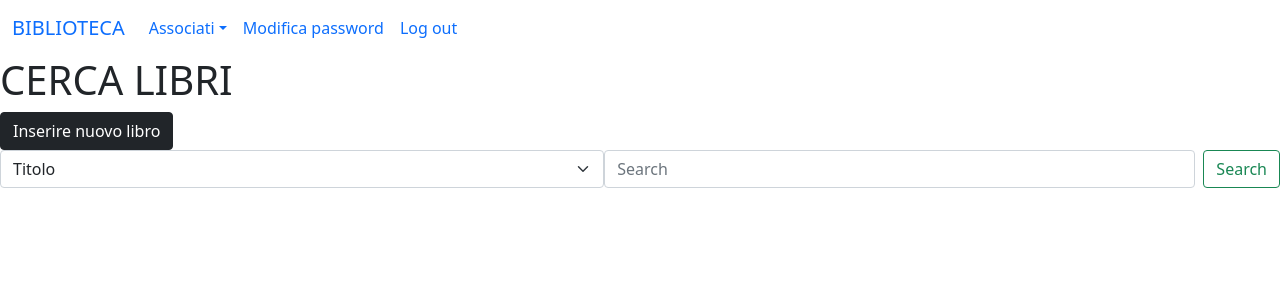
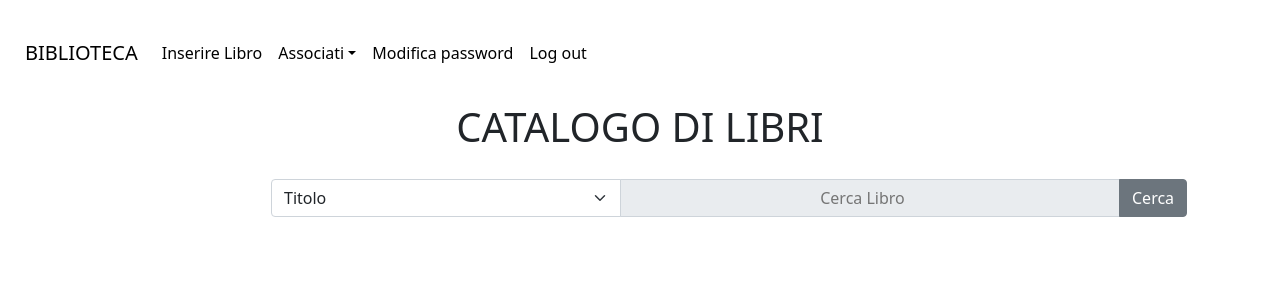
Before and after one commit to polag/biblio, a PHP site: page /biblio/ in a window 1280 px wide. Shown: the top 300 px of the page. Run offline with PHP 8.4, Linux system fonts and the light colour scheme; the visitor is signed in with stand-in values (Sample User, id 1); some libraries are stand-ins or nearby versions.

Commit message:
Added styles

```diff
--- a/includes/Libro.php
+++ b/includes/Libro.php
@@ -155,7 +155,7 @@ class Libro extends FormHandle
         global $mysqli;
 
         $id_libro = intval($id_libro);
-        if($status == 'In prestito'){
+        if($status == 'in prestito'){
             $query_user = $mysqli->query("SELECT codice_fiscale FROM persona WHERE codice_fiscale = '" . $id_user . "'");
 
             if ($query_user->num_rows == 0) {
@@ -169,7 +169,7 @@ class Libro extends FormHandle
             $query->bind_param('si', $id_user,$id_libro);
             $query->execute();
        }
-        elseif($status == 'Disponibile'){
+        elseif($status == 'disponibile'){
             $query = $mysqli->prepare('UPDATE ritiro_libro SET data_restituzione = NOW() WHERE id_libro = ?');
             $query->bind_param('i', $id_libro);
             $query->execute();
--- a/includes/Utente.php
+++ b/includes/Utente.php
@@ -150,7 +150,7 @@ class Utente
         $user = $query_user->fetch_assoc();
 
         if ($user['password'] !== md5($fields['password'])) {
-            header('Location: https://localhost/blog/login.php?statologin=errore&messages=Password errata.');
+            header('Location: https://localhost/biblio/login.php?statologin=errore&messages=Password errata.');
             exit;
         }
 
--- a/includes/header.php
+++ b/includes/header.php
@@ -35,8 +35,8 @@ session_start();
                         <?php if (isset($_SESSION['is_impiegato'])) :  ?>
 
 
-                                <?php if($_SESSION['is_impiegato']) : ?>
-
+                            <?php if ($_SESSION['is_impiegato']) : ?>
+                                <li class="nav-item"><a class="nav-link" href="./insert-book.php">Inserire Libro</a></li>
                                 <li class="nav-item dropdown">
                                     <a class="nav-link dropdown-toggle" href="#" id="navbarDropdown" role="button" data-bs-toggle="dropdown" aria-expanded="false">Associati</a>
                                     <ul class="dropdown-menu" aria-labelledby="navbarDropdown">
--- a/includes/manage-book.php
+++ b/includes/manage-book.php
@@ -9,7 +9,7 @@ if(isset($_GET['insert'])){
 elseif(isset($_GET['prestito'])){
 
     if ($_GET['prestito'] == 1){
-        \DataHandle\Libro::changeBookStatus($_POST['id'],'In prestito', $_POST['codice_fiscale']);
+        \DataHandle\Libro::changeBookStatus($_POST['id'],'in prestito', $_POST['codice_fiscale']);
     }
     if ($_GET['prestito'] == 0){
         \DataHandle\Libro::changeBookStatus($_GET['id'],'disponibile');
--- a/index.php
+++ b/index.php
@@ -17,18 +17,13 @@ if (isset($_SESSION['is_impiegato'])) {
 }
 if (isset($_GET['stato'])) {
     \DataHandle\Utils\show_alert($_GET['action'], $_GET['stato']);
-
-
 }
 ?>
-<h1>CERCA LIBRI</h1>
-<?php if($is_impiegato):?>
-                <a href="./insert-book.php" class="btn btn-dark">Inserire nuovo libro</a>
+<h1>CATALOGO DI LIBRI</h1>
+<form class="d-flex cerca-libri">
+    <div class="input-group mb-3">
 
-                <?php endif;?>
-
-<form class="d-flex">
-    <select class="form-select" aria-label="Cerca per" name="search_type">
+        <select class="form-select search" aria-label="Cerca per" name="search_type">
             <option value="titolo" selected>Titolo</option>
             <option value="autore">Autore</option>
             <?php if ($is_impiegato) : ?>
@@ -36,38 +31,49 @@ if (isset($_GET['stato'])) {
                 <option value="data_pubblicazione">Data Pubblicazione (esempio: 1983-01-25)</option>
             <?php endif; ?>
         </select>
+        <input class="input-group-text" type="search" placeholder="Cerca Libro" aria-label="search" name="search">
+        <button class="btn btn-secondary" type="submit">Cerca</button>
 
-    <input class="form-control me-2" type="search" placeholder="Search" aria-label="Search" name="search">
-    <button class="btn btn-outline-success" type="submit">Search</button>
+    </div>
 </form>
-
 <?php
 if (isset($books)) : ?>
     <div>
         <?php foreach ($books as $book) : ?>
-            <div class="book-card">
-                <h2>Titolo: <?php echo $book['titolo']; ?></h2>
+            <div class="card book-card mb-3" >
+                <div class="row g-0">
+                    <div class="col-md-4">
+                        <img src="<?php echo $book['copertina']; ?>" class="card-img-top" alt="copertina  <?php echo $book['titolo']; ?>">
+                    </div>
+                    <div class="col-md-8">
+                        <div class="card-body">
+                            <h4><?php echo $book['titolo']; ?></h4>
                             <p>Autore: <?php echo $book['autore']; ?> </p>
+
                             <?php if ($is_impiegato) : ?>
                                 <p>ISBN: <?php echo $book['ISBN']; ?></p>
                                 <p>Data di Pubblicazione: <?php echo $book['data_pubblicazione']; ?> </p>
-                    <img src="<?php echo $book['copertina']; ?>" alt="copertina  <?php echo $book['titolo']; ?>">
                             <?php endif; ?>
                             <p><?php echo $book['stato']; ?> </p>
+                        </div>
+                    </div>
+                    <div class="card-footer text-muted">
+                                <?php if ($is_impiegato) : ?>
+                                <?php if (strtolower($book['stato']) == 'disponibile') : ?>
+                                    <a href="./prestito.php?id=<?php echo $book['id']; ?>&titolo=<?php echo $book['titolo']; ?>" class="btn btn-dark">Prestito</a>
+                                <?php else : ?>
+                                    <a href="./includes/manage-book.php?prestito=0&id=<?php echo $book['id']; ?>" class="btn btn-dark">Disponibile</a>
+                                <?php endif; ?>
+                                <a href="./update-book.php?id=<?php echo $book['id']; ?>" class="btn btn-dark">Modificare libro</a>
+                                <a href="./history.php?id=<?php echo $book['id']; ?>" class="btn btn-dark">Storico dei prestiti</a>
 
+                                <a href="./includes/manage-book.php?id=<?php echo $book['id']; ?>&delete=1" class="btn btn-dark">Eliminare libro</a>
+                            <?php endif;?>
                     </div>
-            <?php if($is_impiegato):?>
-                <?php if(strtolower($book['stato']) == 'disponibile'): ?>
-                    <a href="./prestito.php?id=<?php echo $book['id'];?>&titolo=<?php echo $book['titolo'];?>" class="btn btn-dark">Prestito</a>
-                <?php else: ?>
-                    <a href="./includes/manage-book.php?prestito=0&id=<?php echo $book['id'];?>" class="btn btn-dark">Disponibile</a>
-                <?php endif;?>
-                <a href="./update-book.php?id=<?php echo $book['id'];?>" class="btn btn-dark">Modificare libro</a>
-                <a href="./history.php?id=<?php echo $book['id'];?>" class="btn btn-dark">Storico dei prestiti</a>
+              </div>
+            </div>
+        <?php endforeach; ?>
 
-                <a href="./includes/manage-book.php?id=<?php echo $book['id'];?>&delete=1" class="btn btn-dark">Eliminare libro</a>
-                <?php endif;
-        endforeach; ?>
     </div>
         <?php endif; ?>
         <?php if ($not_found) : ?>
--- a/prestito.php
+++ b/prestito.php
@@ -4,10 +4,10 @@ include_once __DIR__ . '/includes/globals.php';
 
 ?>
 
-<form action="./includes/manage-book.php?prestito=1" method="POST">
-    <input name="titolo" type="text"  class="form-control" value="<?php echo $_GET['titolo'];?>"  disabled>
+<form action="./includes/manage-book.php?prestito=1" method="POST" class="container prestito-form">
+    <input name="titolo" type="text"  class="form-control prestito" value="<?php echo $_GET['titolo'];?>"  disabled>
     <input name="id" type="text"  class="form-control"  value="<?php echo $_GET['id']?>" hidden >
     <label for="codice_fiscale" class="form-label">Inserire codice fiscale del associato</label>
-    <input name="codice_fiscale" type="text"  class="form-control" autocomplete="off" required>
+    <input name="codice_fiscale" type="text"  class="form-control prestito" autocomplete="off" required>
     <input type="submit" value="Libro in prestito" class="btn btn-dark">
 </form>
--- a/styles/styles.css
+++ b/styles/styles.css
@@ -0,0 +1,71 @@
+body{
+    text-align: center;
+    padding: 25px;
+}
+a{
+    color: black;
+}
+
+select.form-select.search {
+    max-width: 350px;
+}
+input.input-group-text {
+    min-width: 500px;
+}
+.input-group{
+    left: 20%;
+    right: 20%;
+    margin: 20px 0;
+    width: fit-content;
+    padding-bottom: 20px;
+}
+
+.book-card{
+    max-width: 80%;
+    margin: auto;
+    padding-top: 15px;
+}
+.card-body{
+    text-align: left;
+}
+
+.card-img-top{
+    max-width: 250px;
+}
+
+.manage-book{
+    text-align: left;
+}
+.registration-fields{
+    text-align: left;
+}
+.registration-fields .row {
+    padding-bottom: 10px;
+}
+.codice-form, .prestito-form, .password-form{
+    text-align: left;
+}
+input.codice-fiscale{
+    max-width: 350px;
+    margin: 20px 0
+}
+.container-fluid{
+    padding-left: 0;
+}
+.navbar{
+    padding-bottom: 30px;
+}
+.form-control,.form-label{
+    margin-bottom: 15px;
+}
+input.prestito, input.password{
+    width: 50%;
+}
+
+.login{
+    margin: auto;
+}
+input.login{
+    margin-bottom: 10px;
+    width: 50%;
+}
--- a/update-book.php
+++ b/update-book.php
@@ -8,9 +8,10 @@ $book = \DataHandle\Libro::selectBook($search_type = null, $search_value  = null
 
 }
 ?>
-<div class="">
+<div class="manage-book">
+
+    <form action="./includes/manage-book.php?update=1&id=<?php echo $id;?>.php" method="POST" class="container" >
     <h2>Modificare libro</h2>
-    <form action="./includes/manage-book.php?update=1&id=<?php echo $id;?>.php" method="POST" >
         <div class="mb-3">
             <label for="titolo" class="form-label">Titolo</label>
             <input type="text" name="titolo" class="form-control" autocomplete="off"  value="<?php echo $book['titolo'];?>" required>
```
Also changed, not shown: history.php (+8 -5 lines), insert-book.php (+4 -3 lines), login.php (+5 -10 lines), manage-user.php (+11 -5 lines), password.php (+3 -4 lines), registration.php (+4 -7 lines). Lines whose indentation alone changed are shown as unchanged.
